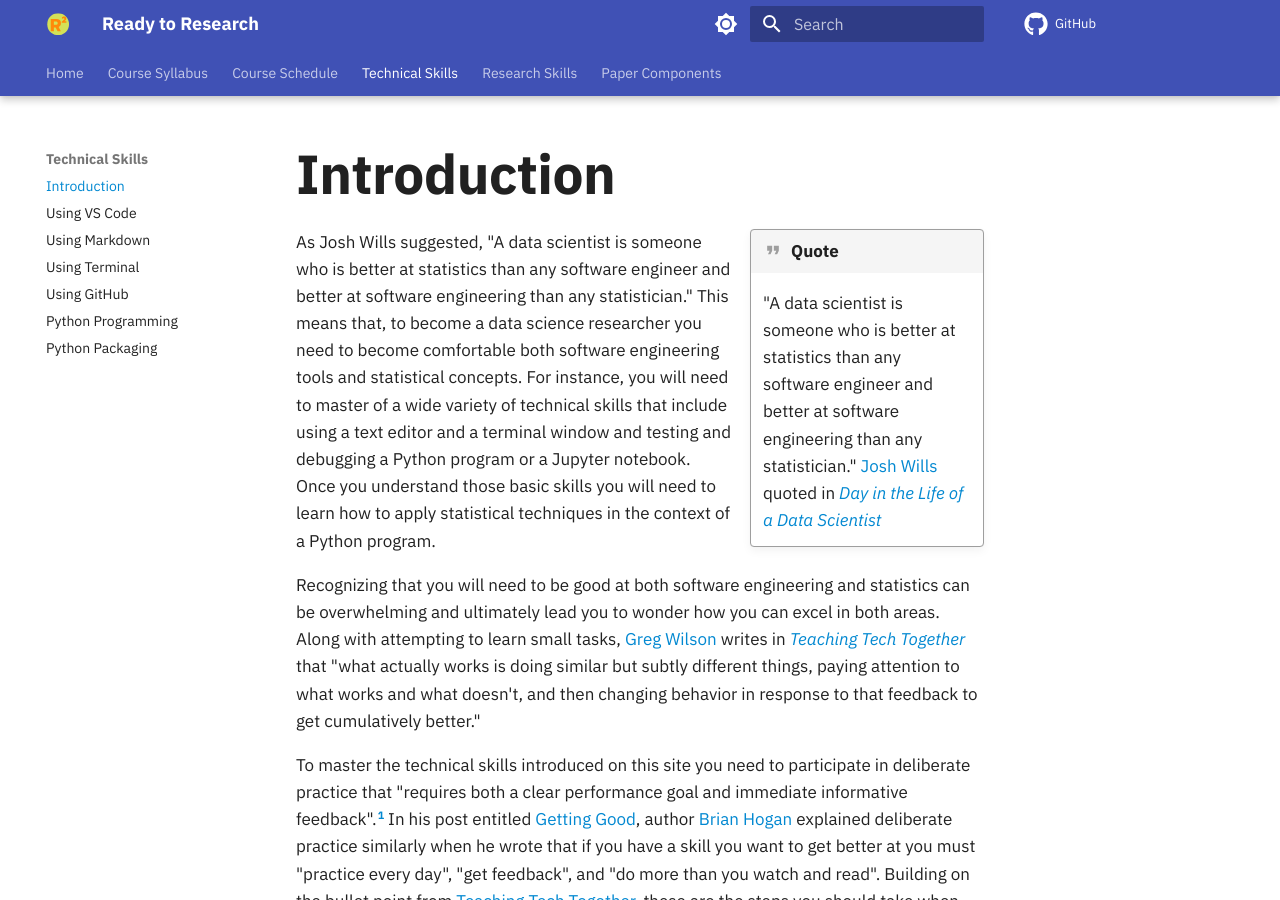
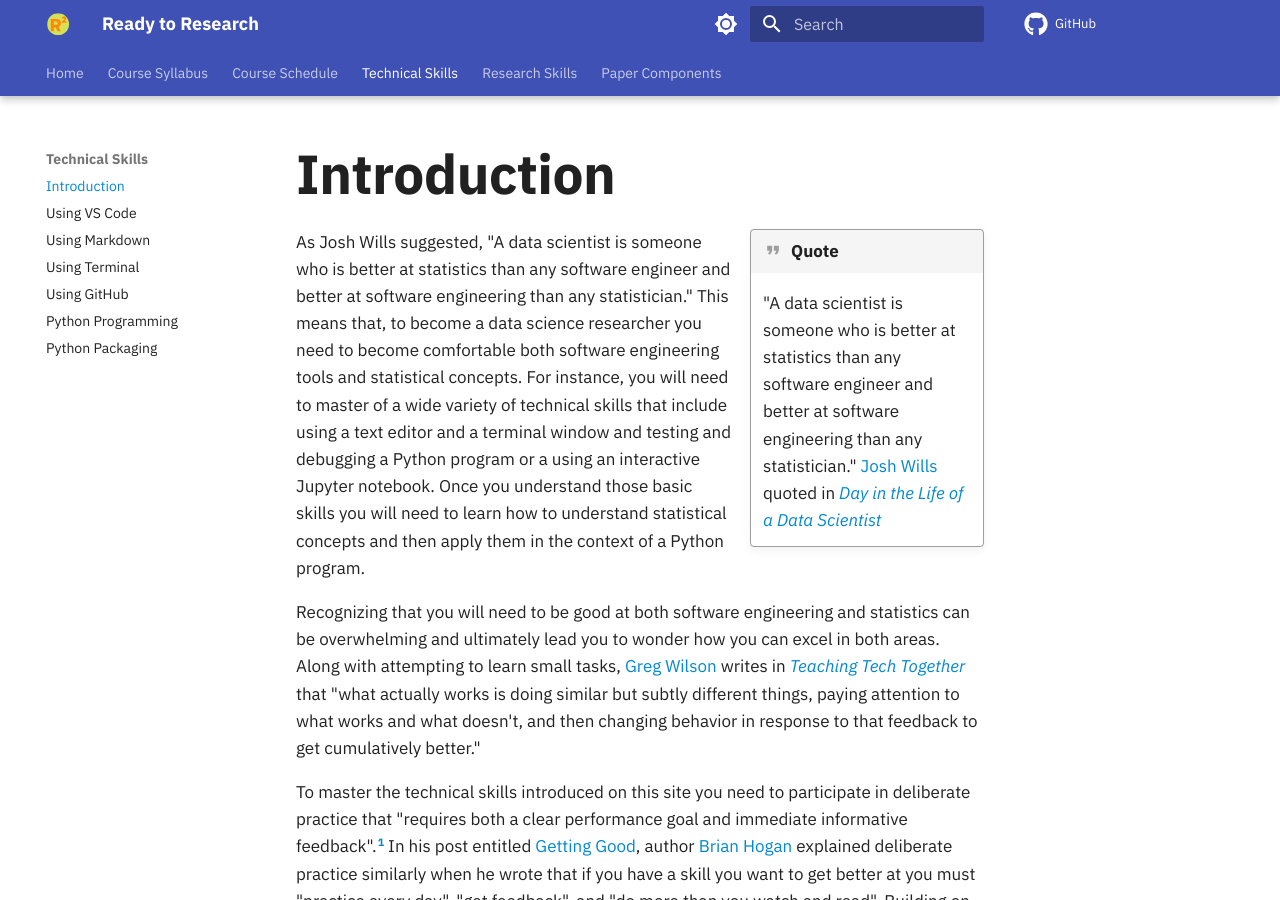
Before and after one commit to kaushal1014/research-paper-template-Athlete-Injuries, an MkDocs documentation site: the page built from docs/technical-skills/introduction-technical-skills.md, in a window 1280 px wide and 900 px high. Built offline with MkDocs 1.6.1 and Material for MkDocs 9.7.7, drawn with Linux system fonts in a browser that asks for light colours; comment, search, counter and statistics services are not loaded.

Commit message:
feat: Revise the introduction to introduction-technical-skills.

```diff
--- a/docs/technical-skills/introduction-technical-skills.md
+++ b/docs/technical-skills/introduction-technical-skills.md
@@ -8,9 +8,9 @@
 to become comfortable both software engineering tools and statistical concepts.
 For instance, you will need to master of a wide variety of technical skills that
 include using a text editor and a terminal window and testing and debugging a
-Python program or a Jupyter notebook. Once you understand those basic skills you
-will need to learn how to apply statistical techniques in the context of a
-Python program.
+Python program or a using an interactive Jupyter notebook. Once you understand
+those basic skills you will need to learn how to understand statistical concepts
+and then apply them in the context of a Python program.
 
 Recognizing that you will need to be good at both software engineering and
 statistics can be overwhelming and ultimately lead you to wonder how you can
```
